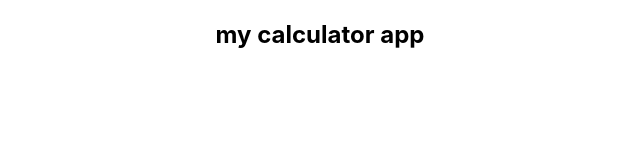
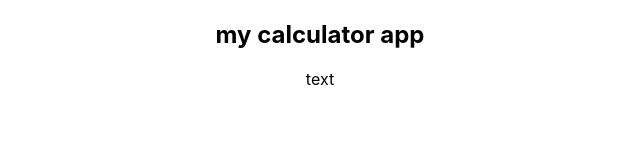
Before and after one commit to xanoosh/calculator-typescript-, a React (Create React App) app: page / in a window 1280 px wide. Shown: the top 160 px of the page, without its empty margins (320-960 px from the left). Built offline with nearby package versions, Linux system fonts and the light colour scheme.

Commit message:
textfield component wit props validation in typescript

```diff
--- a/src/App.tsx
+++ b/src/App.tsx
@@ -1,10 +1,12 @@
 import React from 'react';
 import './App.css';
+import TextField from './TextField';
 
 function App() {
   return (
     <div className="App">
       <h2>my calculator app</h2>
+      <TextField text="text" />
     </div>
   );
 }
--- /dev/null
+++ b/src/TextField.tsx
@@ -0,0 +1,11 @@
+import React from 'react';
+
+interface Props {
+  text: string;
+}
+
+const TextField: React.FC<Props> = ({ text }) => {
+  return <div>{text}</div>;
+};
+
+export default TextField;
```
